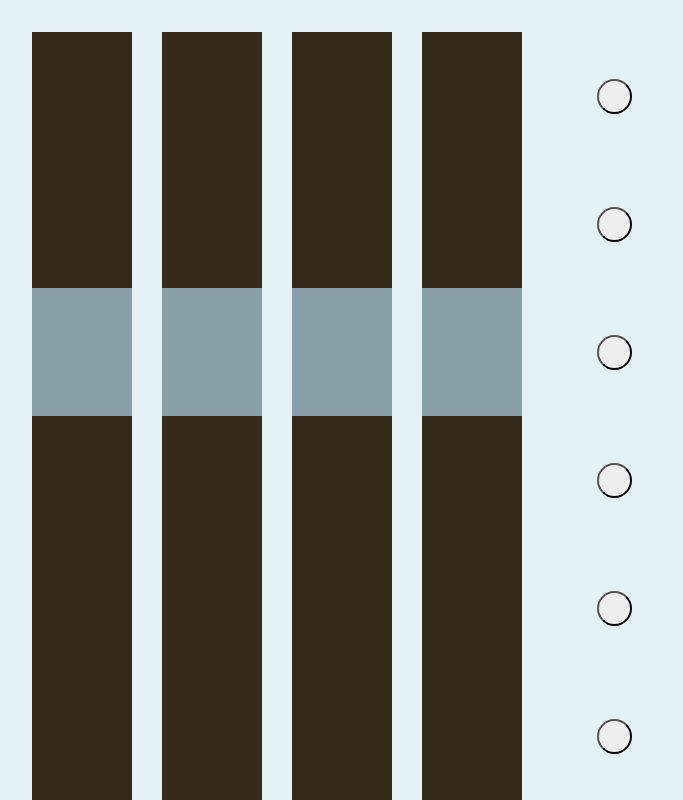
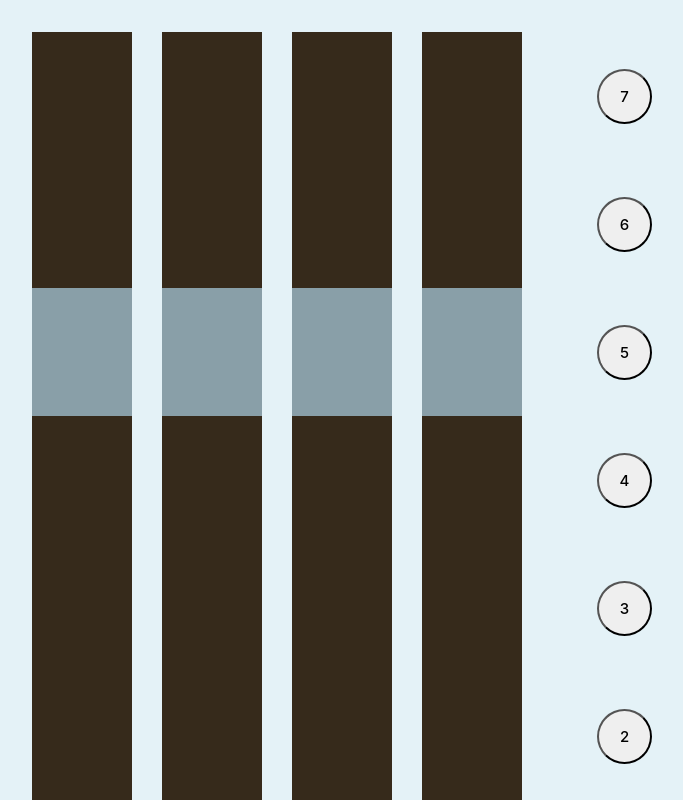
Before and after one commit to snork-maiden/animated-elevators, a Vue app: page / in a window 1280 px wide. Shown: the top 800 px of the page, without its empty margins (0-683 px from the left). Built offline with nearby package versions, Linux system fonts and the light colour scheme.

Commit message:
Improve storage, make floor buttons work

```diff
--- a/src/components/FloorButton.vue
+++ b/src/components/FloorButton.vue
@@ -1,9 +1,23 @@
-<script setup></script>
+<script setup>
+import { useElevatorsStore } from '@/stores/elevators'
+
+const elevatorsStore = useElevatorsStore()
+defineProps({
+  floor: Number
+})
+</script>
 
 <template>
   <div class="floor">
-    <button class="button" type="button">
-      <slot></slot>
+    <button
+      class="button"
+      :class="{
+        isWaiting: elevatorsStore.isWaiting(floor)
+      }"
+      type="button"
+      @click="elevatorsStore.requestElevator(floor)"
+    >
+      {{ floor }}
     </button>
   </div>
 </template>
@@ -14,6 +28,7 @@
   height: var(--floor-height);
 }
 .button {
+  cursor: pointer;
   margin-left: min(8vw, 5em);
   border-radius: 50%;
   display: flex;
@@ -23,7 +38,11 @@
   line-height: 1;
   aspect-ratio: 1/1;
   font-weight: 500;
-  width: clamp(25px, 4vw, 35px);
+  width: clamp(25px, 6vw, 55px);
+}
+
+.button:active {
+  background-color: aqua;
 }
 
 .isWaiting {
--- a/src/stores/elevators.js
+++ b/src/stores/elevators.js
@@ -1,110 +1,123 @@
-import { ref } from 'vue'
+import { computed, ref } from 'vue'
 import { defineStore } from 'pinia'
-import houseConfig from "../../houseConfig";
-import { useLocalStorage } from "@vueuse/core";
+import houseConfig from '../../houseConfig'
+import { useLocalStorage } from '@vueuse/core'
 
-const STORE_NAME = 'elevatorsData';
+const STORE_NAME = 'elevatorsData'
 export const useElevatorsStore = defineStore('elevator', () => {
-  const elevators = ref(useLocalStorage(STORE_NAME, {
-    goalsQueue: [],
-    elevatorsData: setupElevators()
-  }))
+  const elevators = ref(
+    useLocalStorage(STORE_NAME, {
+      goalsQueue: [],
+      elevatorsData: setupElevators()
+    })
+  )
+
+  const freeElevators = computed(() =>
+    elevators.value.elevatorsData.filter((elevator) => elevator.goal === null)
+  )
+
+  const bestOptionElevator = computed(() => {
+    const goal = elevators.value.goalsQueue[0]
+    if (!goal || !freeElevators.value.length) return null
+
+    if (freeElevators.value.length === 1) return freeElevators.value[0]
+
+    const floorDifference = (a, b) => Math.abs(a - b)
+    freeElevators.value.sort(
+      (a, b) => floorDifference(a.currentFloor, goal) - floorDifference(b.currentFloor, goal)
+    )
+    return freeElevators.value[0]
+  })
 
   function setupElevators() {
-    let elevators = [];
+    let elevators = []
     for (let i = 0; i < houseConfig.elevatorsCount; i++) {
       elevators.push({
         id: i,
         currentFloor: 1,
-        goal: null,
+        goal: null
       })
     }
-    return elevators;
+    return elevators
   }
 
   function continueMoving() {
     elevators.value.elevatorsData.forEach((elevator) => {
-      if (elevator.goal === null) return;
+      if (elevator.goal === null) return
       if (elevator.goal === elevator.currentFloor) {
-        elevator.goal = null;
+        elevator.goal = null
       } else {
-        moveElevator(elevator.id);
+        moveElevator(elevator.id)
       }
     })
   }
 
-  function bestOptionElevator() {
-    const goal = elevators.value.goalsQueue[0];
-    if (!goal) return null;
-
-    const freeElevators = elevators.value.elevatorsData.filter(elevator => elevator.goal === null);
-    if (freeElevators.length === 0) return null;
-    if (freeElevators.length === 1) return freeElevators[0];
-
-    const floorDifference = ((a, b) => Math.abs(a - b));
-    freeElevators.sort((a, b) => floorDifference(a.currentFloor, goal) - floorDifference(b.currentFloor, goal));
-    return freeElevators[0];
-  }
-
   function arrangeRide() {
-    if (bestOptionElevator() === null) return;
-    const elevator = elevators.value.elevatorsData[bestOptionElevator().id];
-    const goal = elevators.value.goalsQueue.shift();
-    elevator.goal = goal;
-    moveElevator(elevator.id);
+    if (bestOptionElevator.value === null) return
+    const elevator = elevators.value.elevatorsData[bestOptionElevator.value.id]
+    const goal = elevators.value.goalsQueue.shift()
+    elevator.goal = goal
+    moveElevator(elevator.id)
   }
 
   function moveElevator(elevatorId) {
     let intervalID = setInterval(function () {
+      changeFloor(elevatorId)
+      const elevator = elevators.value.elevatorsData[elevatorId]
 
-      changeFloor(elevatorId);
-      const elevator = elevators.value.elevatorsData[elevatorId];
-
-      const floorsDifference = Math.abs(elevator.currentFloor - elevator.goal);
+      const floorsDifference = Math.abs(elevator.currentFloor - elevator.goal)
       if (0 === floorsDifference) {
-        window.clearInterval(intervalID);
+        window.clearInterval(intervalID)
       }
-    }, 1000);
+    }, 1000)
   }
 
   function requestElevator(floor) {
-    if (elevators.value.goalsQueue.includes(floor)) return;
+    if (elevators.value.goalsQueue.includes(floor)) return
 
-    const ifElevatorOnFloor = !!elevators.value.elevatorsData.find(elevator => {
-      if (elevator.currentFloor !== floor) return false;
+    const isElevatorOnFloor = !!elevators.value.elevatorsData.find((elevator) => {
+      if (elevator.currentFloor !== floor) return false
       return elevator.currentFloor === elevator.goal || elevator.goal === null
     })
-    if (ifElevatorOnFloor) return;
+    if (isElevatorOnFloor) return
 
-    elevators.value.goalsQueue.push(floor);
+    elevators.value.goalsQueue.push(floor)
     arrangeRide()
   }
 
   function endRide(elevatorId) {
-    elevators.value.elevatorsData[elevatorId].goal = null;
+    elevators.value.elevatorsData[elevatorId].goal = null
     arrangeRide()
   }
 
   function changeFloor(elevatorId) {
-    const elevator = elevators.value.elevatorsData[elevatorId];
-    if (elevator.goal === null) return;
-    (isUp(elevatorId)) ? elevator.currentFloor++ : elevator.currentFloor--;
+    const ELEVATOR_ARRIVAL_DELAY = 3000
+    const elevator = elevators.value.elevatorsData[elevatorId]
+    if (elevator.goal === null) return
+    isUp(elevatorId) ? elevator.currentFloor++ : elevator.currentFloor--
     if (elevator.currentFloor === elevator.goal) {
       setTimeout(() => {
         endRide(elevatorId)
-      }, 3000);
+      }, ELEVATOR_ARRIVAL_DELAY)
     }
   }
 
   function isUp(elevatorId) {
-    const elevator = elevators.value.elevatorsData[elevatorId];
-    return (elevator.goal - elevator.currentFloor) > 0;
+    const elevator = elevators.value.elevatorsData[elevatorId]
+    return elevator.goal - elevator.currentFloor > 0
   }
 
   function isDoorsOpen(elevatorId) {
-    const elevator = elevators.value.elevatorsData[elevatorId];
-    return elevator.currentFloor === elevator.goal;
+    const elevator = elevators.value.elevatorsData[elevatorId]
+    return elevator.currentFloor === elevator.goal
   }
 
-  return { elevators, requestElevator, isDoorsOpen, isUp, continueMoving }
+  function isWaiting(floor) {
+    const elevatorsRunning = !!elevators.value.elevatorsData.find(
+      (elevator) => elevator.goal === floor
+    )
+    return elevators.value.goalsQueue.includes(floor) || elevatorsRunning
+  }
+
+  return { elevators, requestElevator, isDoorsOpen, isUp, continueMoving, isWaiting }
 })
```
